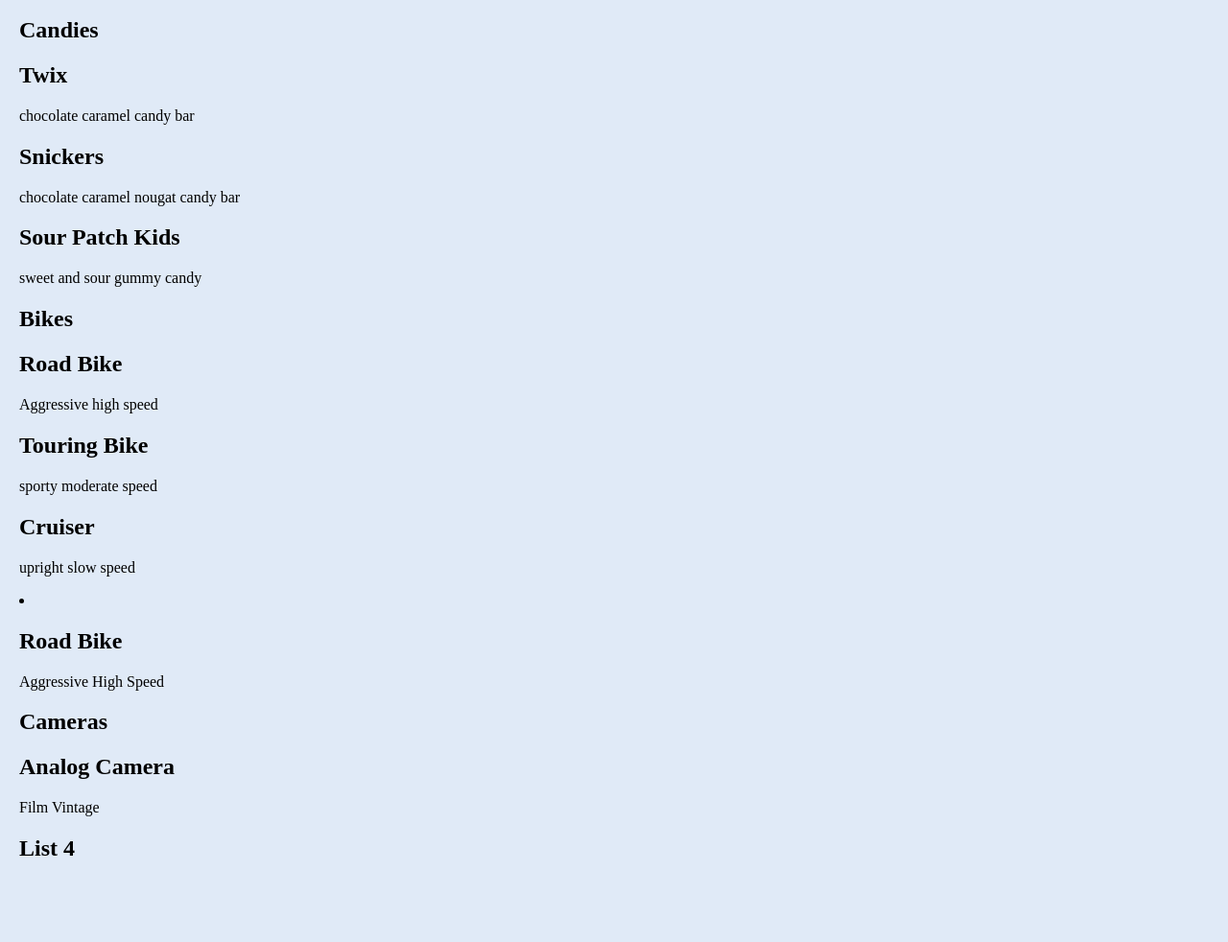
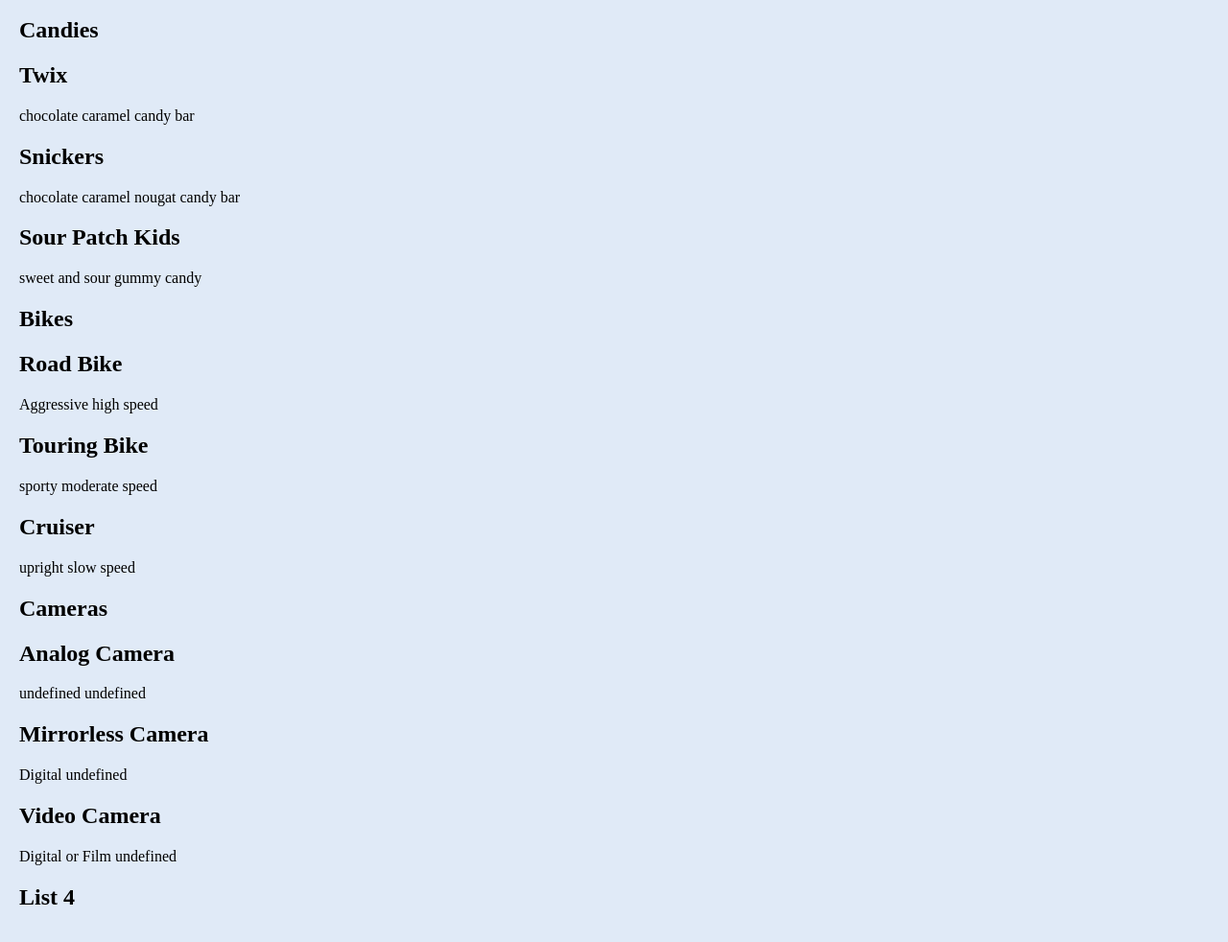
Before and after one commit to TomABooth/web-display-a-list-practice, a website with bundled scripts: page index.html in a window 1280 px wide. Shown: the part 102-1084 px from the top of the page at 96% size. Before the commit the page ends 1040 px from the top, so only its background shows below. Built offline with nearby package versions, Linux system fonts and the light colour scheme.

Commit message:
wrapped up 3rd append and list display

```diff
--- a/app.js
+++ b/app.js
@@ -30,6 +30,22 @@
 }
 
 displayBikes();
+
+import { cameras } from './cameras-data.js';
+import { renderCamera } from './render-cameras.js';
+
+const cameraList = document.getElementById('camera-list');
+
+function displayCameras() {
+    cameraList.innerHTML = '';
+
+    for (let camera of cameras) {
+        const cameraEl = renderCamera(camera);
+        cameraList.append(cameraEl);
+    }
+}
+
+displayCameras();
 // initialize global state
 
 // set event listeners
--- a/index.html
+++ b/index.html
@@ -41,11 +41,12 @@
 
             <section>
                 <h2>Bikes</h2>
-                <ul id="bike-list"></ul>
-                <li class="bike-item">
-                    <h2>Road Bike</h2>
-                    <p>Aggressive High Speed</p>
-                </li>
+                <ul id="bike-list">
+                    <li class="bike-item">
+                        <h2>Road Bike</h2>
+                        <p>Aggressive High Speed</p>
+                    </li>
+                </ul>
             </section>
 
             <section>
```
